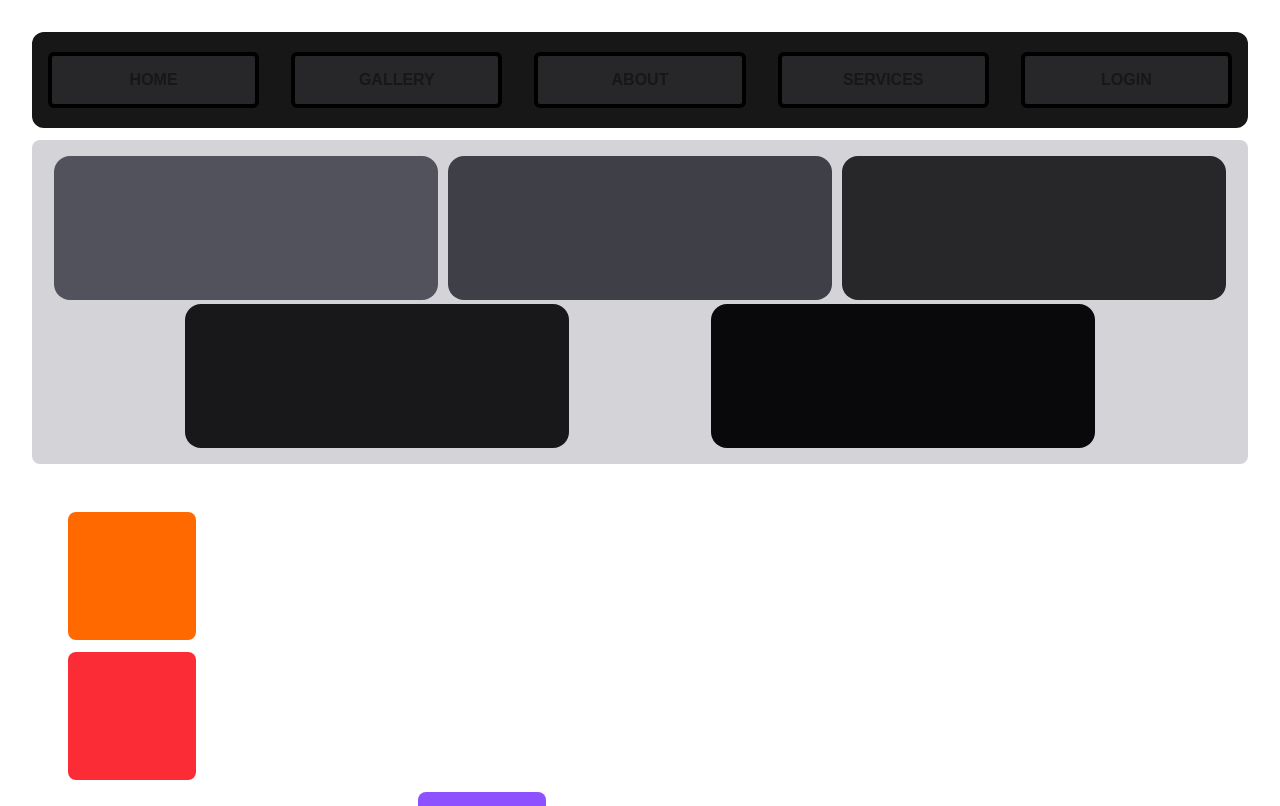
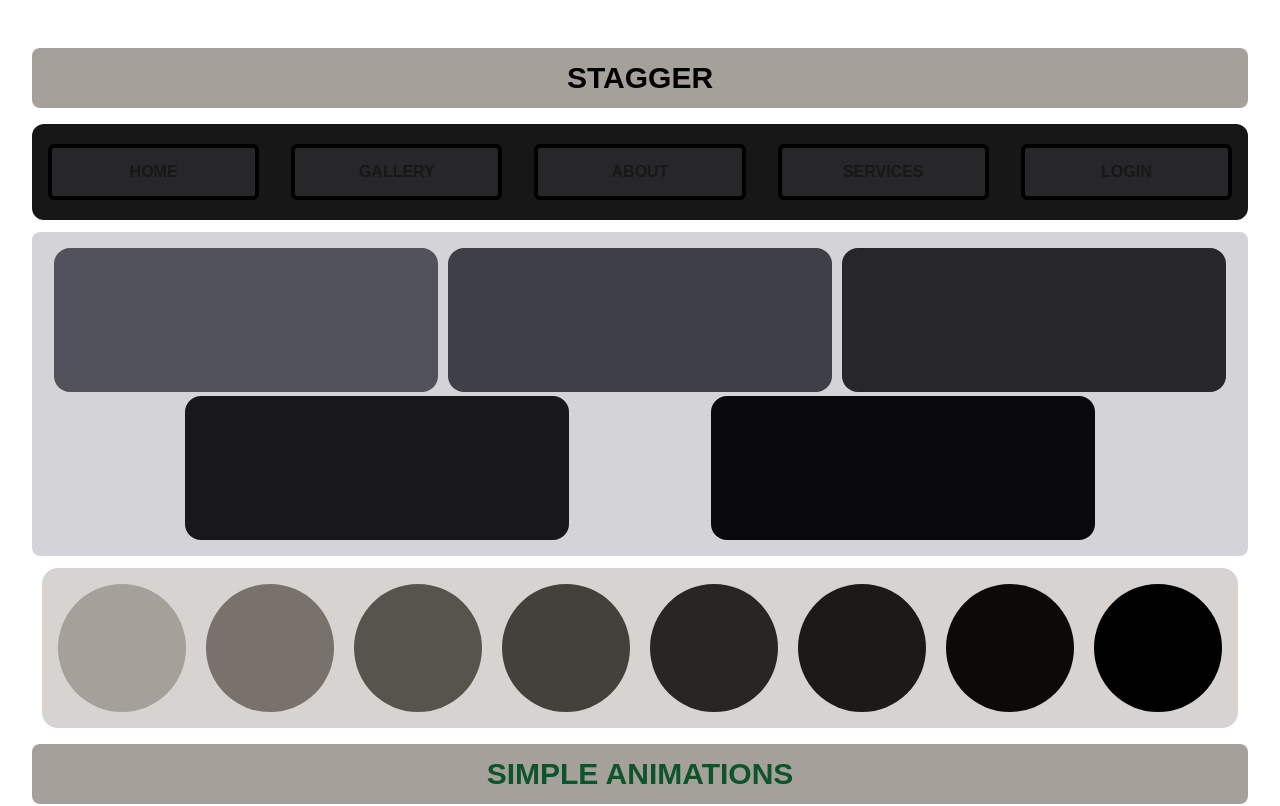
Before and after one commit to PouryaSoleimani/FRAMER____MOTION, a Next.js app: page / in a window 1280 px wide. Shown: the top 806 px of the page. Built offline with nearby package versions, Linux system fonts and the light colour scheme.

Commit message:
🟨 FRAMER___MOTION 🟨

```diff
--- a/app/page.tsx
+++ b/app/page.tsx
@@ -3,12 +3,17 @@
 import MotionNavbar from '@/components/MotionNavbar';
 import FramerMotionPage1 from './framer-motion-1/page';
 import BoxesComponent from '@/components/4Boxes';
+import CirclesCompoent from '@/components/4Circles';
 
 export default function Home() {
   return (
     <div className="w-full h-screen p-8 *:rounded-lg">
+      <h2 className='bg-stone-400 text-3xl font-black text-center p-3 text-black my-4'>STAGGER</h2>
       <MotionNavbar />
       <BoxesComponent />
+      <CirclesCompoent />
+
+      <h2 className='bg-stone-400 text-3xl font-black text-center p-3 text-green-900 my-4'>SIMPLE ANIMATIONS</h2>
       <FramerMotionPage1 />
       {/* <DropDownMenu /> */}
     </div>
--- /dev/null
+++ b/components/4Circles.tsx
@@ -0,0 +1,33 @@
+"use client"
+import React from 'react'
+import { motion } from 'motion/react'
+
+
+const CirclesCompoent = () => {
+
+    const ParentVariants = {
+        hidden: { opacity: 0, y: -30 },
+        visible: { opacity: 1, y: 0, transition: { duration: 0.5, when: "beforeChildren", staggerChildren: 0.1 } }
+    }
+    const ChildVariants = {
+        hidden: { opacity: 0, y: -30 },
+        visible: { opacity: 1, y: 0 }
+    }
+
+    return (
+        <div>
+            <motion.div id='PARENT' className='bg-stone-300 rounded-2xl flex mx-auto items-center justify-center gap-5 w-fit p-4' variants={ParentVariants} initial="hidden" animate="visible" >
+                <motion.span className="CHILD size-32 rounded-full bg-stone-400" variants={ChildVariants}></motion.span>
+                <motion.span className="CHILD size-32 rounded-full bg-stone-500" variants={ChildVariants}></motion.span>
+                <motion.span className="CHILD size-32 rounded-full bg-stone-600" variants={ChildVariants}></motion.span>
+                <motion.span className="CHILD size-32 rounded-full bg-stone-700" variants={ChildVariants}></motion.span>
+                <motion.span className="CHILD size-32 rounded-full bg-stone-800" variants={ChildVariants}></motion.span>
+                <motion.span className="CHILD size-32 rounded-full bg-stone-900" variants={ChildVariants}></motion.span>
+                <motion.span className="CHILD size-32 rounded-full bg-stone-950" variants={ChildVariants}></motion.span>
+                <motion.span className="CHILD size-32 rounded-full bg-black" variants={ChildVariants}></motion.span>
+            </motion.div>
+        </div>
+    )
+}
+
+export default CirclesCompoent
```
